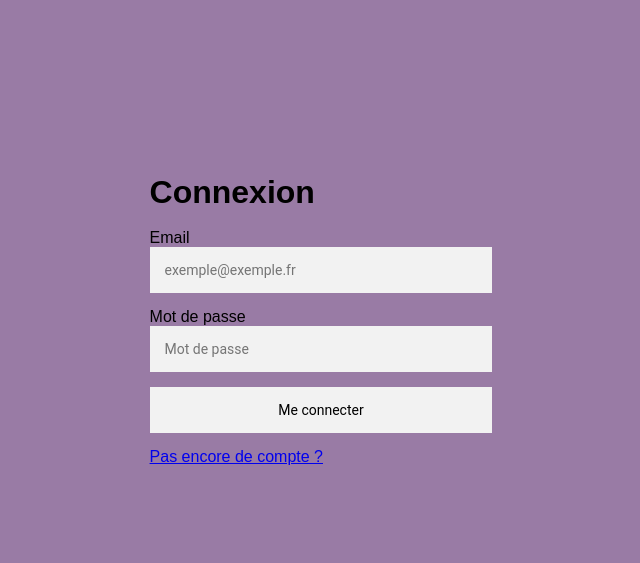
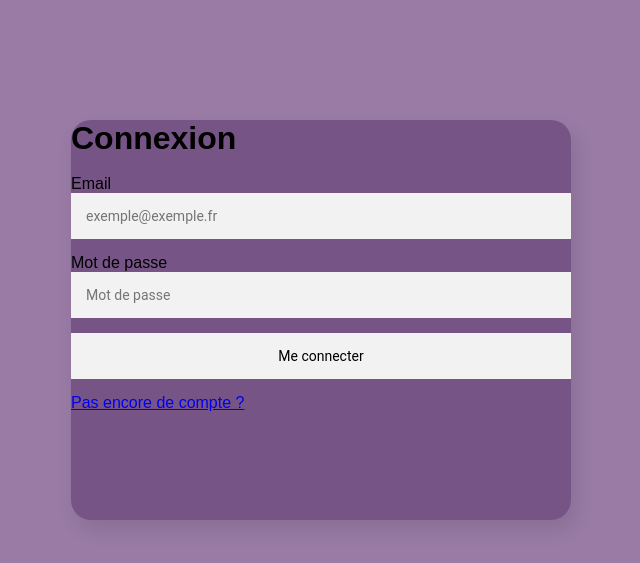
Before and after one commit to YanisMadi/Projet_WEB, a Django app: page /login/ in a window 1280 px wide. Shown: the part 80-643 px from the top of the page, without its empty margins (319-959 px from the left). Run offline with Django 4.2, Linux system fonts and the light colour scheme.

Commit message:
.loginbox class

```diff
--- a/genome_annotation/genome/static/login.css
+++ b/genome_annotation/genome/static/login.css
@@ -18,6 +18,13 @@ body {
   */
 }
 
+.loginbox{
+  width: 500px;
+  height: 400px;
+  background: rgba(91, 55, 110, 0.553);
+  box-shadow: 5px 10px 20px rgba(0, 0, 0, 0.1);
+  border-radius: 20px;
+}
 /* Espace d'écriture : rectangle blancs */
 form input {
   font-family: "Roboto", sans-serif;
```
